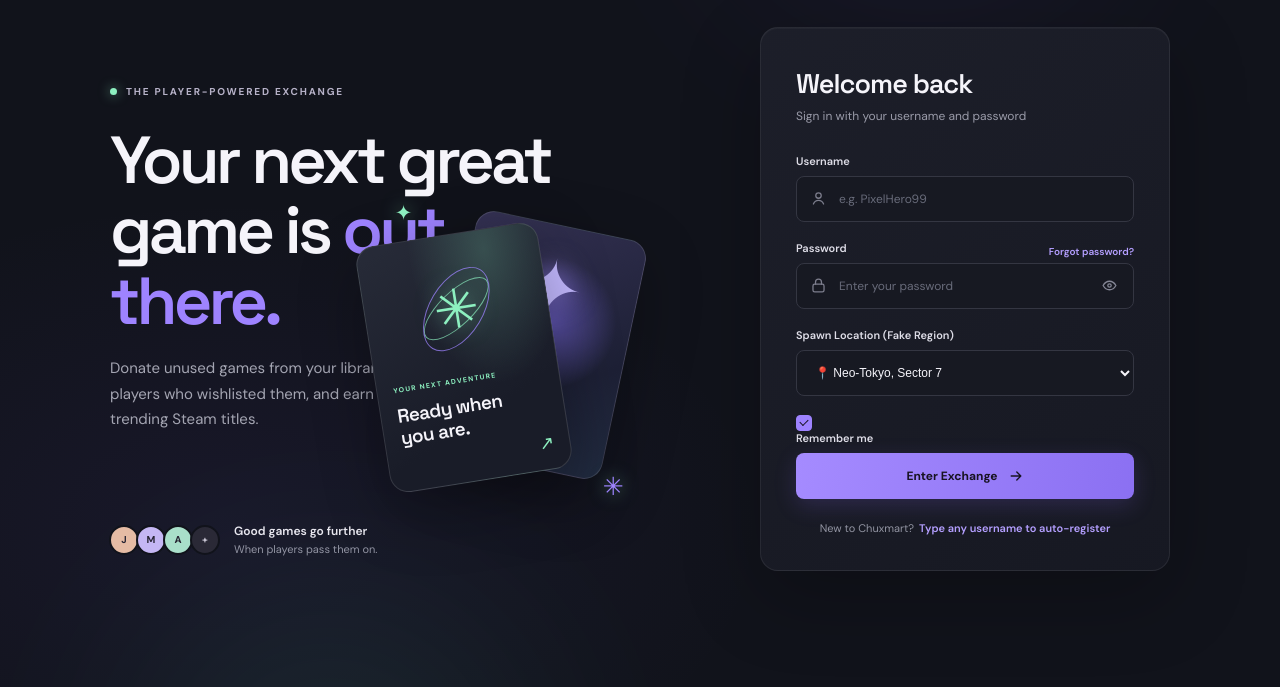
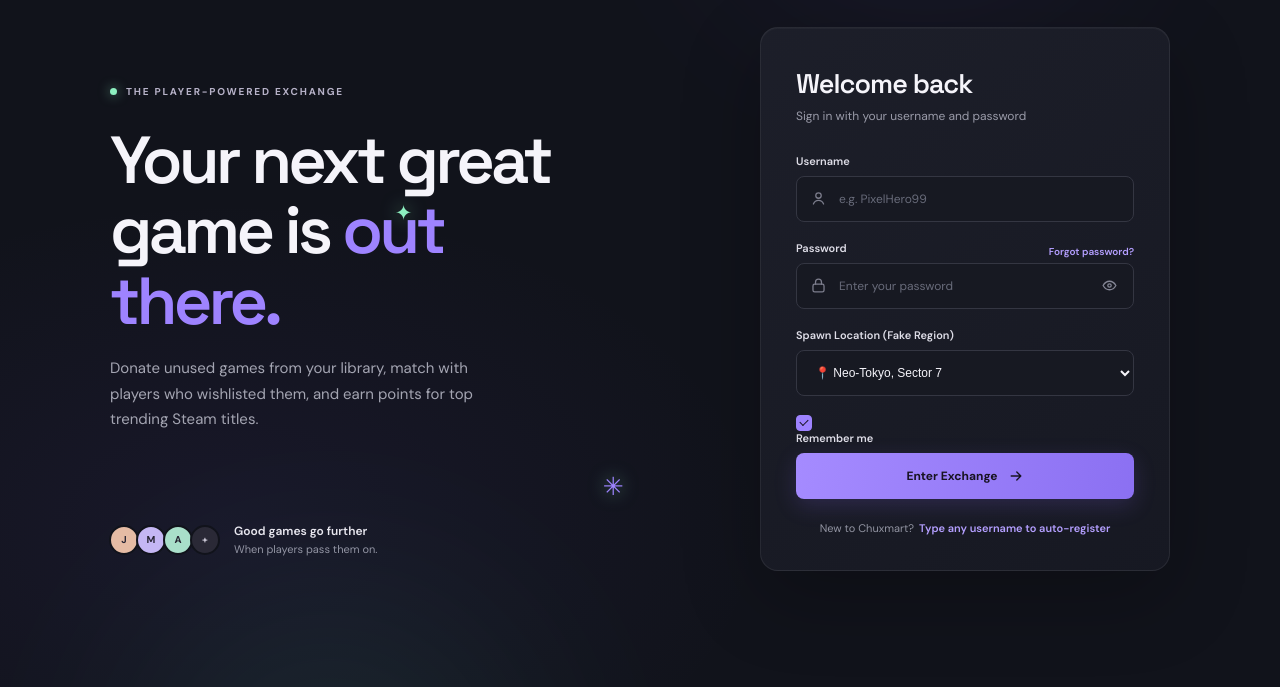
Before and after one commit to dorpy-dotcom/chuxmart, a website built with Vite: page index.html in a window 1280 px wide. Shown: the part 113-800 px from the top of the page. Built offline with nearby package versions, Linux system fonts and the light colour scheme.

Commit message:
minor fixes with login
polished design of starting screen

```diff
--- a/src/loginView.ts
+++ b/src/loginView.ts
@@ -22,20 +22,6 @@ export function renderLogin(app: HTMLDivElement, onLoginSuccess: () => void) {
           </div>
 
           <div class="game-stack" aria-hidden="true">
-            <div class="game-card card-back">
-              <span class="card-symbol">✦</span>
-              <span class="card-name">NEW WORLDS</span>
-            </div>
-            <div class="game-card card-front">
-              <span class="game-art">
-                <span class="art-orbit orbit-one"></span>
-                <span class="art-orbit orbit-two"></span>
-                <span class="art-core">✳</span>
-              </span>
-              <span class="card-label">YOUR NEXT ADVENTURE</span>
-              <span class="card-title">Ready when<br />you are.</span>
-              <span class="card-arrow">↗</span>
-            </div>
             <span class="float-spark spark-one">✦</span>
             <span class="float-spark spark-two">✳</span>
           </div>
--- a/src/style.css
+++ b/src/style.css
@@ -163,110 +163,6 @@ h1 span {
   width: 270px;
   height: 330px;
   pointer-events: none;
-}
-
-.game-card {
-  position: absolute;
-  border: 1px solid rgb(255 255 255 / 12%);
-  border-radius: 19px;
-  box-shadow: 0 22px 65px rgb(0 0 0 / 30%);
-}
-
-.card-back {
-  top: 34px;
-  right: 7px;
-  width: 174px;
-  height: 244px;
-  display: flex;
-  flex-direction: column;
-  align-items: center;
-  justify-content: space-between;
-  padding: 26px 14px 19px;
-  transform: rotate(12deg);
-  background:
-    radial-gradient(circle at 54% 40%, rgb(135 116 255 / 55%), transparent 38%),
-    linear-gradient(150deg, #343153, #1d2035 66%, #212b40);
-}
-
-.card-symbol {
-  color: #c3b9ff;
-  font-size: 76px;
-  line-height: 1;
-  text-shadow: 0 0 28px rgb(167 146 255 / 75%);
-}
-
-.card-name,
-.card-label {
-  color: #d7d1ef;
-  font-size: 8px;
-  font-weight: 700;
-  letter-spacing: 1.7px;
-}
-
-.card-front {
-  top: 44px;
-  left: 9px;
-  width: 184px;
-  height: 249px;
-  overflow: hidden;
-  padding: 16px;
-  transform: rotate(-9deg);
-  background:
-    radial-gradient(ellipse at 70% 8%, rgb(139 240 192 / 20%), transparent 42%),
-    linear-gradient(155deg, #272b38, #191c28 70%);
-}
-
-.game-art {
-  position: relative;
-  display: grid;
-  height: 116px;
-  place-items: center;
-}
-
-.art-orbit {
-  position: absolute;
-  width: 84px;
-  height: 34px;
-  border: 1px solid rgb(141 240 192 / 68%);
-  border-radius: 50%;
-  transform: rotate(-35deg);
-}
-
-.orbit-two {
-  width: 54px;
-  height: 93px;
-  border-color: rgb(158 131 255 / 75%);
-  transform: rotate(40deg);
-}
-
-.art-core {
-  color: var(--mint);
-  font-size: 54px;
-  text-shadow: 0 0 25px rgb(141 240 192 / 55%);
-}
-
-.card-front .card-label {
-  color: var(--mint);
-  font-size: 7px;
-  letter-spacing: 1.2px;
-}
-
-.card-title {
-  display: block;
-  margin-top: 8px;
-  font-family: "Space Grotesk", sans-serif;
-  font-size: 19px;
-  font-weight: 600;
-  letter-spacing: -0.6px;
-  line-height: 1.15;
-}
-
-.card-arrow {
-  position: absolute;
-  right: 15px;
-  bottom: 14px;
-  color: var(--mint);
-  font-size: 18px;
 }
 
 .float-spark {
```
Also changed, not shown: docs/architecture.md (added, +27 -0 lines), README.md.
